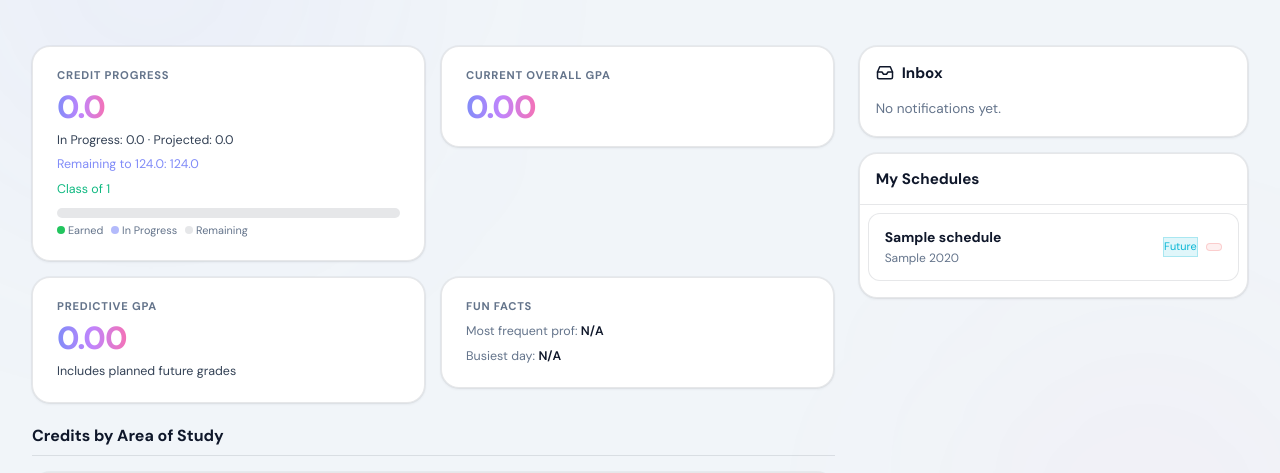
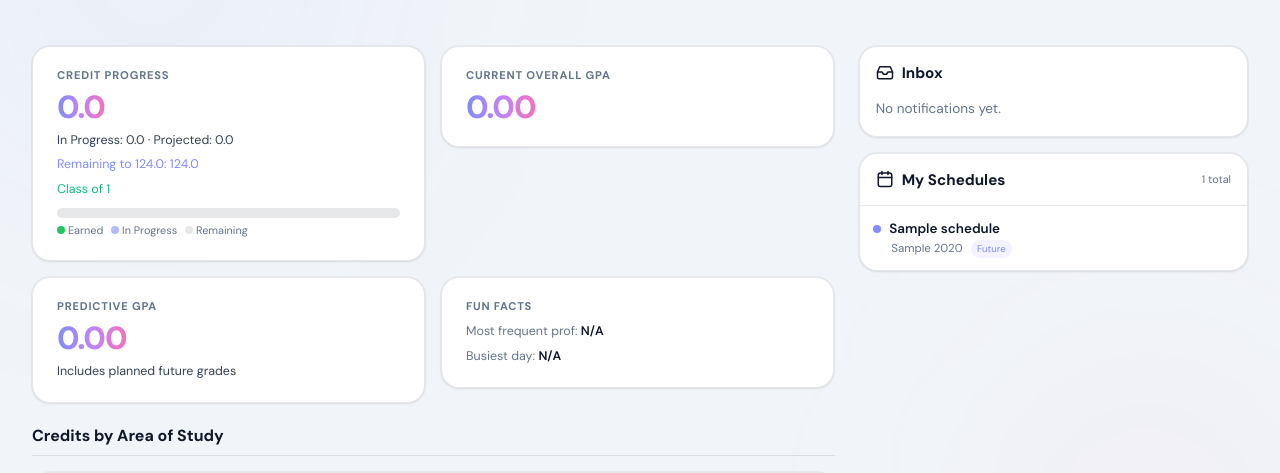
Before and after one commit to DFOM/Acadex, a Flask app: page /student/dashboard?req_year=2025 in a window 1280 px wide. Shown: the part 166-639 px from the top of the page. Run offline with Flask 3, Linux system fonts and the light colour scheme; a user stored in the database is signed in; tables that the repository leaves empty hold one stand-in row (values such as "Sample post"); parts of the project's set-up code (start-up, migrations or seed data) failed here and were passed over; some libraries are stand-ins or nearby versions.

Commit message:
style: redesign My Schedules card – cleaner rows, hover delete, status dots
- Row-based list with colored status dots (gray/indigo) + pill badges
- Delete button hidden until hover, ghost → red transition
- Calendar icon in header, total count badge
- Improved empty state with faded icon and smaller CTA
- New CSS: .ax-sched-row, .ax-sched-link, .ax-sched-dot, .ax-sched-delete
- 56 tests passing

```diff
--- a/static/css/student.css
+++ b/static/css/student.css
@@ -99,9 +99,19 @@
 .ax-inbox-item:hover { background: var(--ax-surface-3); border-color: rgba(99,102,241,0.20); }
 .ax-inbox-item.unread { border-left: 3px solid var(--ax-c-blue); }
 
-/* ─── Schedule list item */
+/* ─── Schedule list item (legacy — kept for index page) */
 .ax-schedule-item { display: flex; align-items: center; justify-content: space-between; padding: .75rem 1rem; background: var(--ax-surface); border: 1px solid var(--ax-border); border-radius: var(--ax-radius-sm); margin-bottom: .5rem; transition: background var(--ax-transition) ease, border-color var(--ax-transition) ease, transform var(--ax-transition) var(--ax-ease); text-decoration: none !important; color: var(--ax-text) !important; }
 .ax-schedule-item:hover { background: var(--ax-surface-2); border-color: rgba(99,102,241,0.25); transform: translateX(4px); }
+
+/* ─── Dashboard schedule rows */
+.ax-sched-row { position: relative; display: flex; align-items: center; padding: .6rem .85rem; border-bottom: 1px solid var(--ax-border); transition: background var(--ax-transition) ease; }
+.ax-sched-row:last-child { border-bottom: none; }
+.ax-sched-row:hover { background: var(--ax-surface-2); }
+.ax-sched-row:hover .ax-sched-delete { opacity: 1; }
+.ax-sched-link { flex: 1; min-width: 0; text-decoration: none !important; padding: .15rem 0; }
+.ax-sched-dot { width: 8px; height: 8px; border-radius: 50%; flex-shrink: 0; }
+.ax-sched-delete { flex-shrink: 0; border: none; background: transparent; color: var(--ax-muted); opacity: 0; padding: .3rem; border-radius: var(--ax-radius-xs); cursor: pointer; transition: opacity var(--ax-transition) ease, color var(--ax-transition) ease, background var(--ax-transition) ease; font-size: .78rem; line-height: 1; }
+.ax-sched-delete:hover { color: #EF4444; background: rgba(239,68,68,.1); }
 
 /* ─── Area credits */
 .ax-area-row { display: flex; align-items: center; justify-content: space-between; padding: .7rem .9rem; border-radius: var(--ax-radius-xs); border: 1px solid var(--ax-border); background: var(--ax-surface); margin-bottom: .4rem; transition: background var(--ax-transition) ease; }
--- a/templates/Student/dashboard.html
+++ b/templates/Student/dashboard.html
@@ -433,41 +433,54 @@
 
         {# Schedules list #}
         <div class="ax-card">
-            <div class="p-3" style="border-bottom:1px solid var(--ax-border);">
-                <h5 class="fw-bold mb-0" style="font-size:.95rem;">My Schedules</h5>
+            <div class="d-flex align-items-center justify-content-between p-3" style="border-bottom:1px solid var(--ax-border);">
+                <h5 class="fw-bold mb-0" style="font-size:.95rem;">
+                    {{ hi('calendar', 'ax-icon me-2') }}My Schedules
+                </h5>
+                {% if schedules %}
+                <span style="font-size:.68rem;color:var(--ax-muted);">{{ schedules|length }} total</span>
+                {% endif %}
             </div>
             {% if schedules %}
-                <div class="d-flex flex-column p-2 gap-1" id="scheduleList">
+                <div class="d-flex flex-column" id="scheduleList">
                     {% for sched in schedules %}
-                    <div class="ax-schedule-item" data-schedule-id="{{ sched.id }}" style="text-decoration:none;display:flex;justify-content:space-between;align-items:center;gap:.5rem;">
-                        <a href="{{ url_for('student.edit_schedule', schedule_id=sched.id) }}" style="text-decoration:none;flex:1;min-width:0;">
-                            <div class="fw-bold" style="font-size:.87rem;color:var(--ax-text);white-space:nowrap;overflow:hidden;text-overflow:ellipsis;">{{ sched.schedule_name }}</div>
-                            <div style="font-size:.75rem;color:var(--ax-muted);">{{ sched.semester }} {{ sched.year }}</div>
+                    <div class="ax-sched-row" data-schedule-id="{{ sched.id }}">
+                        <a href="{{ url_for('student.edit_schedule', schedule_id=sched.id) }}" class="ax-sched-link">
+                            <div class="d-flex align-items-center gap-2 mb-0">
+                                {% if sched.schedule_type == 'past' %}
+                                <span class="ax-sched-dot" style="background:#64748B;"></span>
+                                {% else %}
+                                <span class="ax-sched-dot" style="background:#818CF8;"></span>
+                                {% endif %}
+                                <span class="fw-semibold" style="font-size:.84rem;color:var(--ax-text);white-space:nowrap;overflow:hidden;text-overflow:ellipsis;">{{ sched.schedule_name }}</span>
+                            </div>
+                            <div class="d-flex align-items-center gap-2" style="padding-left:18px;">
+                                <span style="font-size:.72rem;color:var(--ax-muted);">{{ sched.semester }} {{ sched.year }}</span>
+                                {% if sched.schedule_type == 'past' %}
+                                <span style="font-size:.6rem;color:#94A3B8;background:rgba(100,116,139,.1);padding:.1rem .4rem;border-radius:10px;">Completed</span>
+                                {% else %}
+                                <span style="font-size:.6rem;color:#818CF8;background:rgba(129,140,248,.1);padding:.1rem .4rem;border-radius:10px;">Future</span>
+                                {% endif %}
+                            </div>
                         </a>
-                        <div class="d-flex align-items-center gap-2 flex-shrink-0">
-                            {% if sched.schedule_type == 'past' %}
-                                <span class="ax-badge" style="background:rgba(100,116,139,.15);color:#94A3B8;border:1px solid rgba(100,116,139,.2);font-size:.68rem;">Completed</span>
-                            {% else %}
-                                <span class="ax-badge" style="background:rgba(6,182,212,.12);color:#06B6D4;border:1px solid rgba(6,182,212,.25);font-size:.68rem;">Future</span>
-                            {% endif %}
-                            <button type="button"
-                                    class="btn btn-sm delete-schedule-btn"
-                                    data-schedule-id="{{ sched.id }}"
-                                    data-schedule-name="{{ sched.schedule_name }}"
-                                    style="padding:.2rem .45rem;font-size:.72rem;background:rgba(239,68,68,.08);border:1px solid rgba(239,68,68,.2);color:#FC8181;border-radius:var(--ax-radius-xs);">
-                                {{ hi('trash', 'ax-icon') }}
-                            </button>
-                        </div>
+                        <button type="button"
+                                class="ax-sched-delete delete-schedule-btn"
+                                data-schedule-id="{{ sched.id }}"
+                                data-schedule-name="{{ sched.schedule_name }}"
+                                title="Delete schedule">
+                            {{ hi('trash', 'ax-icon') }}
+                        </button>
                     </div>
                     {% endfor %}
                 </div>
             {% else %}
                 <div class="p-4 text-center" id="emptySchedulesState">
-                    <p style="color:var(--ax-muted);font-size:.88rem;margin:0 0 1rem;">You don't have any schedules yet.</p>
+                    <div style="font-size:1.8rem;opacity:.2;margin-bottom:.6rem;">{{ hi('calendar', 'ax-icon') }}</div>
+                    <p style="color:var(--ax-muted);font-size:.85rem;margin:0 0 .8rem;">No schedules yet. Start planning your courses!</p>
                     {% if has_dataset_years %}
-                    <a href="{{ url_for('auth.choose_schedule_type') }}" class="btn btn-primary w-100" style="font-size:.85rem;">Start Planning Now</a>
+                    <a href="{{ url_for('auth.choose_schedule_type') }}" class="btn btn-primary btn-sm" style="font-size:.82rem;">{{ hi('plus-circle', 'ax-icon me-1') }}Create Schedule</a>
                     {% else %}
-                    <button class="btn btn-primary w-100" type="button" disabled>Start Planning Now</button>
+                    <button class="btn btn-primary btn-sm" type="button" disabled style="font-size:.82rem;">Create Schedule</button>
                     {% endif %}
                 </div>
             {% endif %}
@@ -501,7 +514,7 @@ document.addEventListener('DOMContentLoaded', function () {
             const row = document.querySelector(`[data-schedule-id="${scheduleId}"]`);
             if (row) row.remove();
             if (!scheduleList.querySelector('[data-schedule-id]')) {
-                scheduleList.innerHTML = `<div class="p-4 text-center" id="emptySchedulesState"><p style="color:var(--ax-muted);font-size:.88rem;margin:0 0 1rem;">You don't have any schedules yet.</p><a href="{{ url_for('auth.choose_schedule_type') }}" class="btn btn-primary w-100" style="font-size:.85rem;">Start Planning Now</a></div>`;
+                scheduleList.innerHTML = `<div class="p-4 text-center" id="emptySchedulesState"><p style="color:var(--ax-muted);font-size:.85rem;margin:0 0 .8rem;">No schedules yet. Start planning your courses!</p><a href="{{ url_for('auth.choose_schedule_type') }}" class="btn btn-primary btn-sm" style="font-size:.82rem;">Create Schedule</a></div>`;
             }
         } catch (err) { alert('Unable to delete schedule right now.'); btn.disabled = false; }
     });
```
Also changed, not shown: PROJECT_CONTEXT.md (+9 -0 lines).
